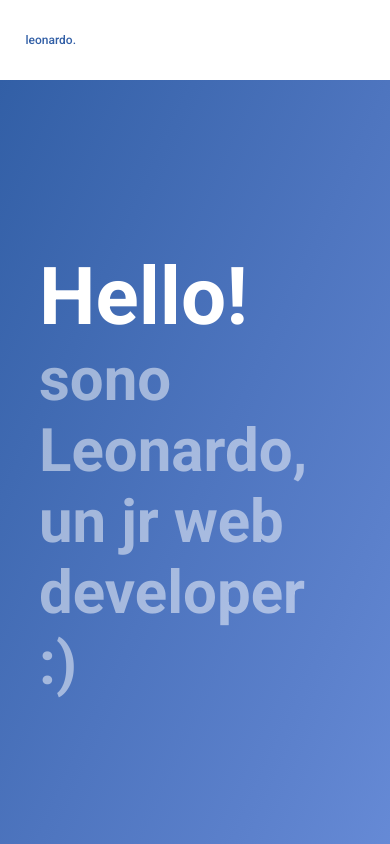
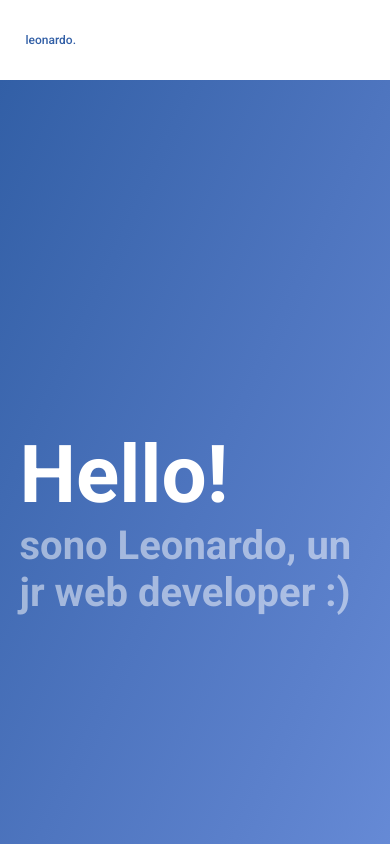
Before and after one commit to leonard0-b/my_portfolio, a website: page index.html in a window 390 px wide. Shown: the top 844 px of the page. Drawn offline with nearby package versions, Linux system fonts and the light colour scheme.

Commit message:
fix home

```diff
--- a/index.html
+++ b/index.html
@@ -21,6 +21,7 @@
                     <div class="logo-content flex">
                         <ul class="flex">
                             <li>leonardo.</li>
+                            <li><a href="#home">hello!</a></li>
                             <li><a href="#about">about</a></li>
                             <li><a href="#progetti">progetti</a></li>
                             <li><a href="#skills">skills</a></li>
@@ -36,6 +37,7 @@
                     <div class="logo-content-smrt flex">
                         <ul class="flex smrt">
                             <li>leonardo.</li>
+                            <li><a href="#home">hello!</a></li>
                             <li><a href="#about">about</a></li>
                             <li><a href="#progetti">progetti</a></li>
                             <li><a href="#skills">skills</a></li>
--- a/src/scss/partials/_normalize.scss
+++ b/src/scss/partials/_normalize.scss
@@ -9,6 +9,10 @@
 
 body {
     overflow-x: hidden;
+}
+
+.container {
+  max-width: 1200px;
 }
 
 /* width */
--- a/src/scss/partials/about/_about.scss
+++ b/src/scss/partials/about/_about.scss
@@ -1,8 +1,8 @@
 #about {
+    padding: 50px 0;
     width: 100vw;
     height: 100vh;
     align-items: center;
-    margin-top: 100vh;
     background-color: #fff;
     position: relative;
     z-index: 98;
--- a/src/scss/partials/home/_home.scss
+++ b/src/scss/partials/home/_home.scss
@@ -1,8 +1,8 @@
 #home {
+    margin: 0 auto;
     width: 100vw;
-    height: calc(100vh - 80px);
+    height: 100vh;
     margin-top: 80px;
-    position: fixed;
     top: 0;
     background: linear-gradient(to right bottom, #325fa6, #406ab2, #4e75bf, #5b80cb, #688cd8);
     .container {
@@ -24,14 +24,7 @@
     }
 }
 
-@media all and (max-width: 1200px) {
-}
-
 @media all and (max-width: 992px) {
-    #home {
-        height: 100vh;
-    }
-
     #home .container .title h1 {
         font-size: 80px;
     }
@@ -41,20 +34,26 @@
     }
 }
 
+@media all and(max-width: 850px) {
+    #home {
+        height: calc(100vh - 80px);
+    }
+}
+
 @media all and (max-width: 576px) {
+    #home {
+        height: 100vh;
+    }
+
+    #home .container {
+        width: 90%;
+    }
+
     #home .container .title h1 {
         font-size: 80px;
     }
 
     #home .container .title h3 {
-        font-size: 60px;
-    }
-
-    #home .container .title {
-        margin-top: 150px;
-    }
-
-    #home .container {
-        align-items: unset;
+        font-size: 40px;
     }
 }
```
Also changed, not shown: assets/css/master.css.
